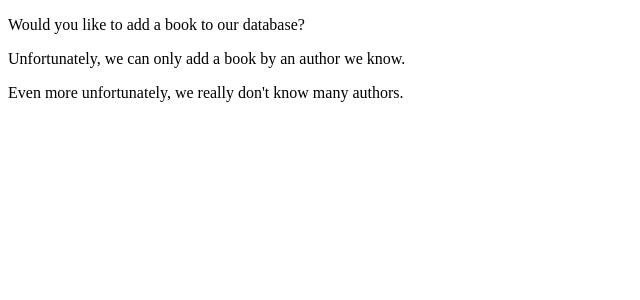
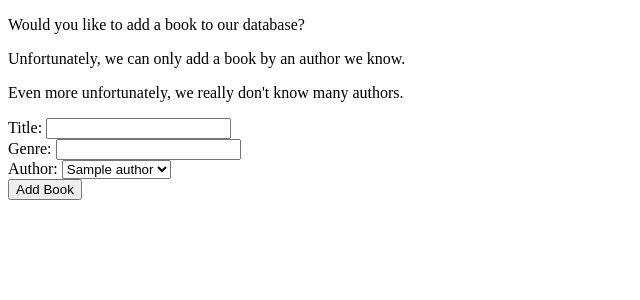
Before and after one commit to alexgjohn/books_and_authors_lab, a Flask app: page /books/new in a window 1280 px wide. Shown: the part 70-370 px from the top of the page, without its empty margins (0-640 px from the left). Run offline with Flask 3, Linux system fonts and the light colour scheme; a database or web service that is not in the repository returns one stand-in record (values such as "Sample title"); some libraries are stand-ins or nearby versions.

Commit message:
completed mvp and worked on extensions

```diff
--- a/controllers/books_controller.py
+++ b/controllers/books_controller.py
@@ -9,12 +9,40 @@ def books():
     books = book_repo.select_all()
     return render_template('books/index.jinja', books_in_list = books)
 
-@books_blueprint.route('/books/new')
+@books_blueprint.route('/books/new', methods = ['GET'])
 def new_book():
     authors = author_repo.select_all()
     return render_template('books/new.jinja', authors_on_file = authors)
+
+
+@books_blueprint.route('/books', methods = ['POST'])
+def add_book():
+    title = request.form['title']
+    genre = request.form['genre']
+    author_id = request.form['author_id']
+    author = author_repo.select(author_id)
+    book = Book(title, genre, author)
+    book_repo.save(book)
+    return redirect('/books')
+
+
+# @tasks_blueprint.route("/tasks",  methods=['POST'])
+# def create_task():
+#     description = request.form['description']
+#     user_id     = request.form['user_id']
+#     duration    = request.form['duration']
+#     completed   = request.form['completed']
+#     user        = user_repository.select(user_id)
+#     task        = Task(description, user, duration, completed)
+#     task_repository.save(task)
+#     return redirect('/tasks')
 
 @books_blueprint.route('/books/<id>')
 def show_book(id):
     book = book_repo.select(id)
     return render_template('books/show.jinja', book = book)
+
+@books_blueprint.route('/books/<id>/delete', methods = ['POST'])
+def delete_book(id):
+    book_repo.delete(id)
+    return redirect('/books')
--- a/templates/books/index.jinja
+++ b/templates/books/index.jinja
@@ -4,5 +4,8 @@ Get yer books out.
 
 {% for book in books_in_list %}
     <p><b><a href = "/books/{{book.id}}">{{ book.title }}</a></b> by {{ book.author.name }} </p>
+    <form class="delete-form" action="/books/{{book.id}}/delete" method="POST">
+        <button class="trash-button"><i class="fa fa-trash-o fa-3x" style="color:red" aria-hidden="true"></i></button>
+    </form>
 {% endfor%}
 {% endblock %}
--- a/templates/books/new.jinja
+++ b/templates/books/new.jinja
@@ -4,4 +4,26 @@
 <p>Would you like to add a book to our database?</p>
 <p>Unfortunately, we can only add a book by an author we know.</p>
 <p>Even more unfortunately, we really don't know many authors.</p>
+
+<form action="/books" method="post">
+    <div>
+        <label for="title">Title:</label>
+        <input type="text" id="title" name="title">
+    </div>
+    <div>
+        <label for="genre">Genre:</label>
+        <input type="text" id="genre" name="genre">
+    </div>
+    <div>
+        <label for="author">Author:</label>
+        <select id="author" name="author_id">
+            {% for author in authors_on_file %}
+                <option value="{{ author.id }}">{{ author.name }} </option>
+            {% endfor %}
+        </select>
+    </div>
+    <div>
+        <button type="submit">Add Book</button>
+    </div>
+</form>
 {% endblock %}
```
Also changed, not shown: console.py (+24 -6 lines), templates/books/show.jinja (+7 -0 lines).
